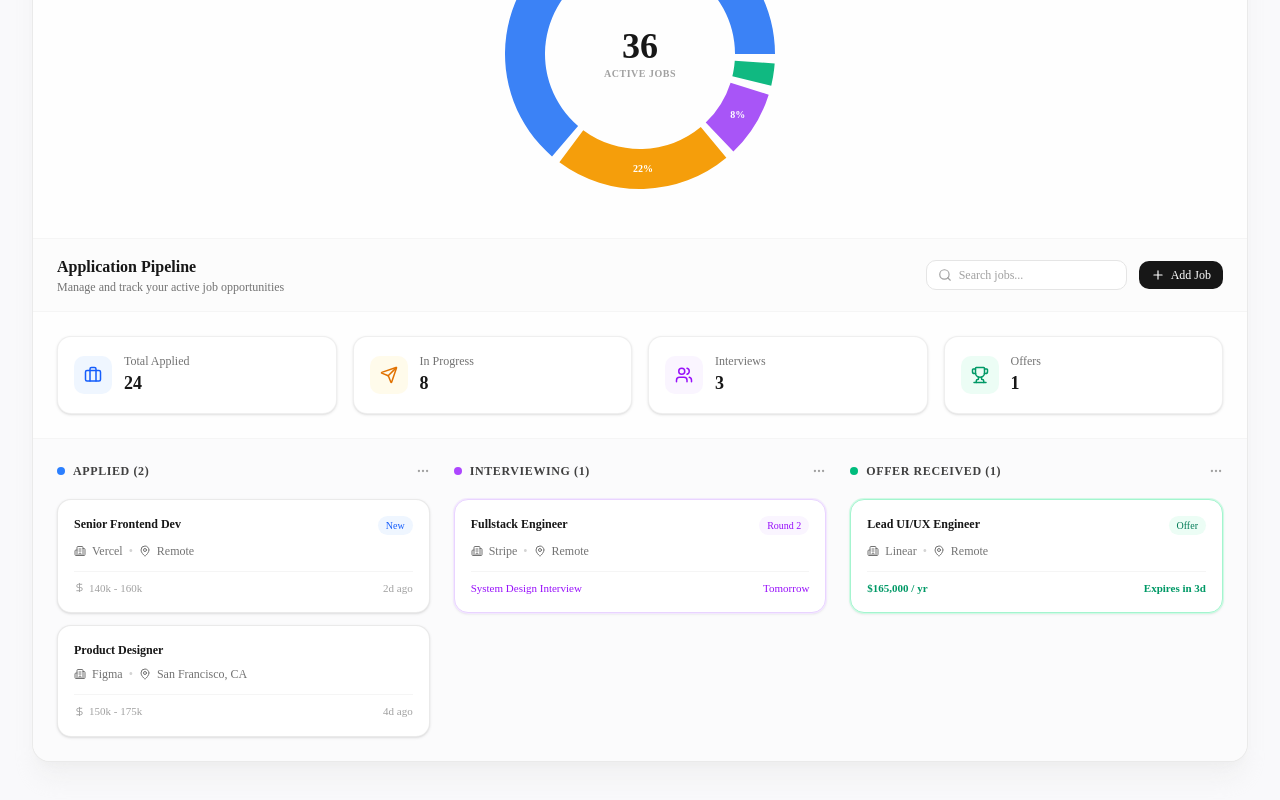
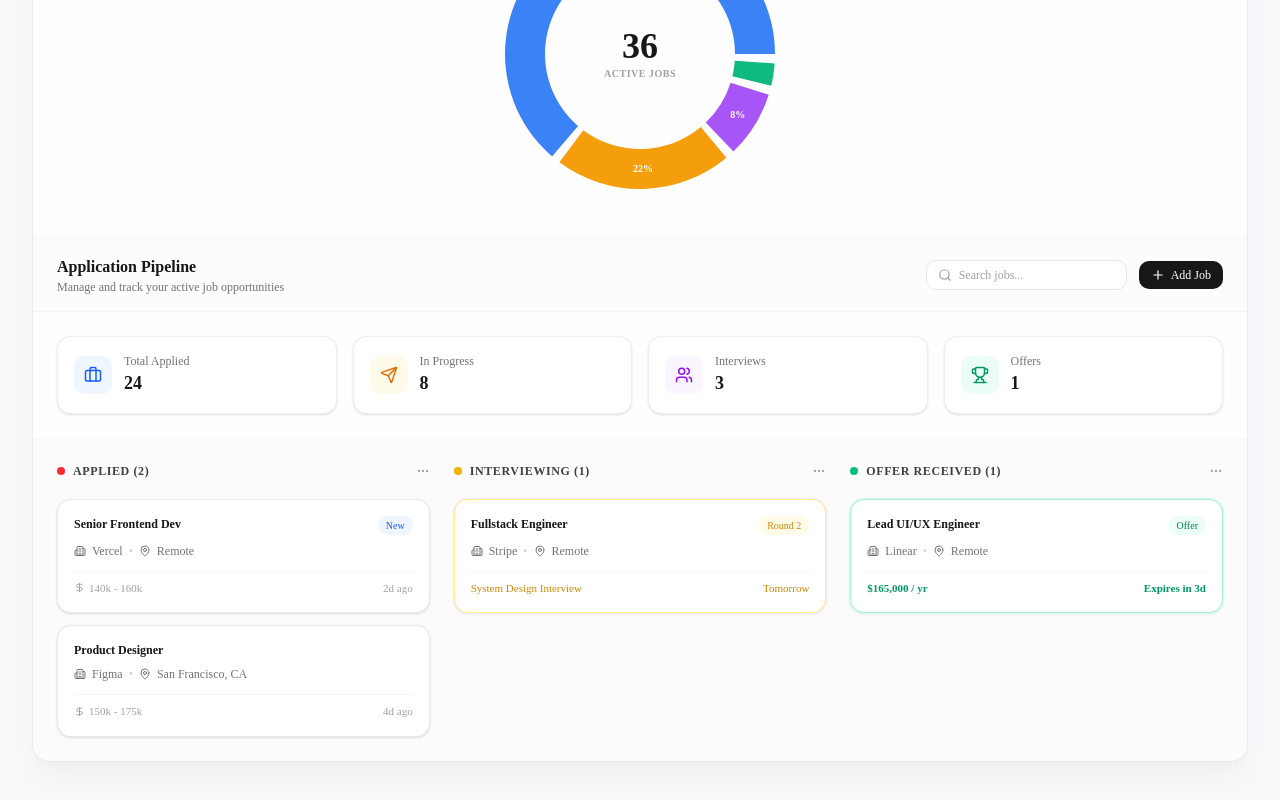
Before and after one commit to XavianM/Job-application-tracker, a Next.js app: page / in a window 1280 px wide. Shown: the part 947-1747 px from the top of the page. Built offline with nearby package versions, Linux system fonts and the light colour scheme.

Commit message:
Changed color of demo dashboard statuses

```diff
--- a/components/DashboardPreview.tsx
+++ b/components/DashboardPreview.tsx
@@ -102,7 +102,7 @@ export default function DashboardPreview() {
           <div className="flex flex-col gap-3">
             <div className="flex items-center justify-between pb-2">
               <div className="flex items-center gap-2">
-                <span className="w-2 h-2 rounded-full bg-blue-500" />
+                <span className="w-2 h-2 rounded-full bg-red-500" />
                 <h3 className="text-xs font-semibold text-neutral-700 uppercase tracking-wider">
                   Applied (2)
                 </h3>
@@ -152,7 +152,7 @@ export default function DashboardPreview() {
           <div className="flex flex-col gap-3">
             <div className="flex items-center justify-between pb-2">
               <div className="flex items-center gap-2">
-                <span className="w-2 h-2 rounded-full bg-purple-500" />
+                <span className="w-2 h-2 rounded-full bg-yellow-500" />
                 <h3 className="text-xs font-semibold text-neutral-700 uppercase tracking-wider">
                   Interviewing (1)
                 </h3>
@@ -161,10 +161,10 @@ export default function DashboardPreview() {
             </div>
 
             {/* Card 1 */}
-            <div className="bg-white p-4 rounded-xl border border-purple-200 shadow-sm hover:shadow-md transition-shadow ring-1 ring-purple-100">
+            <div className="bg-white p-4 rounded-xl border border-yellow-200 shadow-sm hover:shadow-md transition-shadow ring-1 ring-purple-100">
               <div className="flex justify-between items-start mb-2">
                 <span className="text-xs font-semibold text-neutral-900">Fullstack Engineer</span>
-                <span className="text-[10px] font-medium bg-purple-50 text-purple-600 px-2 py-0.5 rounded-full">Round 2</span>
+                <span className="text-[10px] font-medium bg-yellow-50 text-yellow-600 px-2 py-0.5 rounded-full">Round 2</span>
               </div>
               <div className="flex items-center gap-1.5 text-xs text-neutral-500 mb-3">
                 <Building2 size={12} />
@@ -173,7 +173,7 @@ export default function DashboardPreview() {
                 <MapPin size={12} />
                 <span>Remote</span>
               </div>
-              <div className="flex items-center justify-between pt-2 border-t border-neutral-100 text-[11px] text-purple-600 font-medium">
+              <div className="flex items-center justify-between pt-2 border-t border-neutral-100 text-[11px] text-yellow-600 font-medium">
                 <span>System Design Interview</span>
                 <span>Tomorrow</span>
               </div>
```
